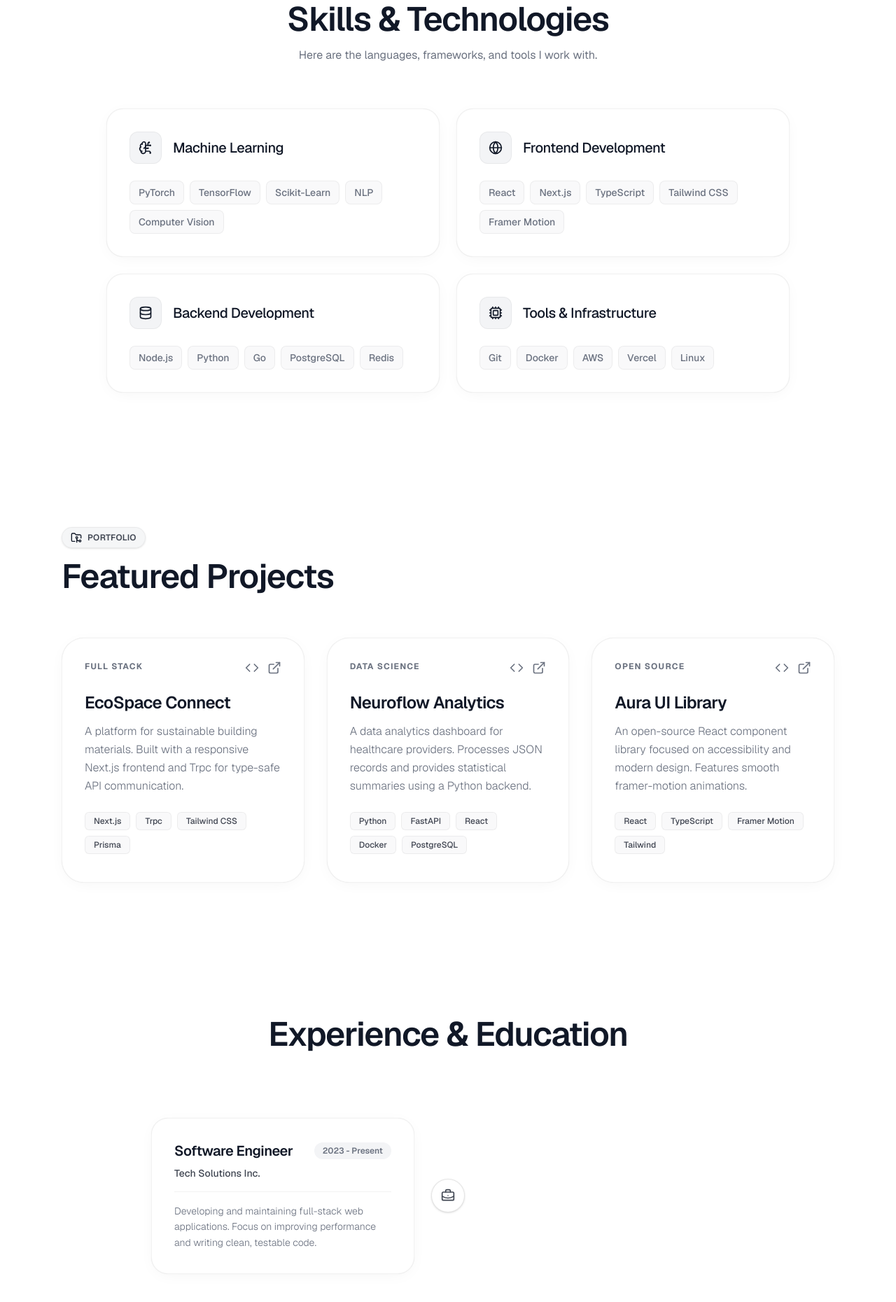
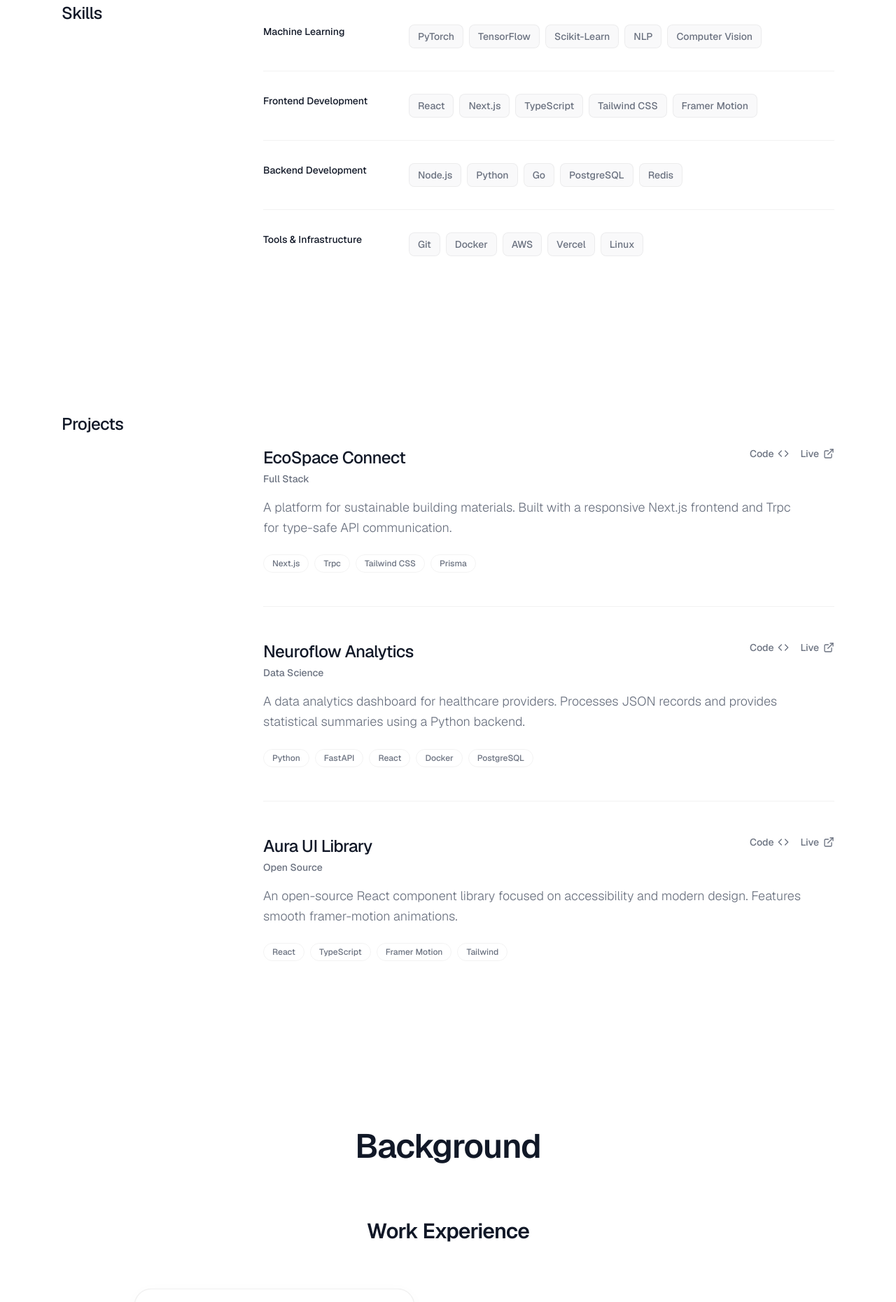
Before and after one commit to Rahulbiradar9/Rahul-Portfolio, a Next.js app: page / in a window 1280 px wide. Shown: the part 1540-3400 px from the top of the page at 70% size. Built offline with nearby package versions, Linux system fonts and the light colour scheme.

Commit message:
work exp & education animation

```diff
--- a/src/components/Experience.tsx
+++ b/src/components/Experience.tsx
@@ -4,23 +4,23 @@ import { motion, useScroll, useSpring } from "framer-motion";
 import { GraduationCap, BriefcaseBusiness } from "lucide-react";
 import { useRef } from "react";
 
-const experienceData = [
+const workData = [
   {
-    type: "work",
     title: "Software Engineer",
     organization: "Tech Solutions Inc.",
     date: "2023 - Present",
     description: "Developing and maintaining full-stack web applications. Focus on improving performance and writing clean, testable code.",
   },
   {
-    type: "work",
     title: "Frontend Developer",
     organization: "Creative Agency",
     date: "2021 - 2023",
     description: "Built responsive client websites and internal marketing dashboards using React.js and Tailwind CSS.",
   },
+];
+
+const educationData = [
   {
-    type: "education",
     title: "B.S. Computer Science",
     organization: "State University",
     date: "2017 - 2021",
@@ -28,7 +28,7 @@ const experienceData = [
   },
 ];
 
-export function Experience() {
+function TimelineSection({ title, data, Icon }: { title: string, data: any[], Icon: any }) {
   const containerRef = useRef<HTMLDivElement>(null);
 
   const { scrollYProgress } = useScroll({
@@ -43,26 +43,23 @@ export function Experience() {
   });
 
   return (
-    <section id="experience" className="py-24 relative bg-background">
-      <div className="container mx-auto px-6 max-w-4xl">
-        <div className="mb-24 space-y-4">
-          <motion.h2
+    <div className="mb-24 last:mb-0">
+      <motion.h3
         initial={{ opacity: 0, y: 20 }}
         whileInView={{ opacity: 1, y: 0 }}
         viewport={{ once: true }}
-            className="text-3xl md:text-5xl font-semibold tracking-tight text-foreground text-center"
+        className="text-2xl md:text-3xl font-semibold tracking-tight text-foreground text-center mb-16"
       >
-            Experience & Education
-          </motion.h2>
-        </div>
+        {title}
+      </motion.h3>
 
-        <div ref={containerRef} className="space-y-12 relative">
+      <div ref={containerRef} className="space-y-12 relative max-w-4xl mx-auto">
         <motion.div
           className="absolute top-0 bottom-0 left-[23px] md:left-1/2 w-[2px] bg-black/10 dark:bg-white/10 origin-top rounded-full"
           style={{ scaleY }}
         />
 
-          {experienceData.map((item, index) => (
+        {data.map((item, index) => (
           <motion.div
             key={index}
             initial={{ opacity: 0, y: 20 }}
@@ -74,11 +71,7 @@ export function Experience() {
             <div
               className="flex items-center justify-center w-12 h-12 rounded-full border border-black/10 dark:border-white/10 bg-background shadow-sm shrink-0 z-10 md:absolute md:-translate-x-1/2 md:left-1/2"
             >
-                {item.type === "work" ? (
-                  <BriefcaseBusiness className="w-5 h-5 text-foreground opacity-80" />
-                ) : (
-                  <GraduationCap className="w-5 h-5 text-foreground opacity-80" />
-                )}
+              <Icon className="w-5 h-5 text-foreground opacity-80" />
             </div>
 
             <motion.div
@@ -86,12 +79,12 @@ export function Experience() {
               className="w-[calc(100%-4rem)] md:w-[calc(50%-3rem)] p-8 rounded-3xl bg-card border border-black/5 dark:border-white/10 shadow-[var(--shadow-apple)] transition-all duration-300"
             >
               <div className="flex flex-col xl:flex-row xl:items-center justify-between mb-2">
-                  <h3 className="text-xl font-semibold text-foreground tracking-tight">{item.title}</h3>
+                <h4 className="text-xl font-semibold text-foreground tracking-tight">{item.title}</h4>
                 <span className="text-xs font-semibold text-muted-foreground bg-muted px-3 py-1 rounded-full w-fit mt-2 xl:mt-0">
                   {item.date}
                 </span>
               </div>
-                <h4 className="text-sm font-medium text-foreground opacity-80 mb-4">{item.organization}</h4>
+              <h5 className="text-sm font-medium text-foreground opacity-80 mb-4">{item.organization}</h5>
               <p className="text-muted-foreground leading-relaxed text-sm font-light border-t border-black/5 dark:border-white/5 pt-4">
                 {item.description}
               </p>
@@ -100,6 +93,28 @@ export function Experience() {
         ))}
       </div>
     </div>
+  );
+}
+
+export function Experience() {
+  return (
+    <section id="experience" className="py-24 relative bg-background">
+      <div className="container mx-auto px-6 max-w-6xl">
+        <div className="mb-20 space-y-4">
+          <motion.h2
+            initial={{ opacity: 0, y: 20 }}
+            whileInView={{ opacity: 1, y: 0 }}
+            viewport={{ once: true }}
+            className="text-3xl md:text-5xl font-semibold tracking-tight text-foreground text-center"
+          >
+            Background
+          </motion.h2>
+        </div>
+
+        <TimelineSection title="Work Experience" data={workData} Icon={BriefcaseBusiness} />
+        <TimelineSection title="Education" data={educationData} Icon={GraduationCap} />
+
+      </div>
     </section>
   );
 }
--- a/src/components/Projects.tsx
+++ b/src/components/Projects.tsx
@@ -1,7 +1,7 @@
 "use client";
 
 import { motion } from "framer-motion";
-import { FolderGit2, ExternalLink, Code } from "lucide-react";
+import { ExternalLink, Code } from "lucide-react";
 import Link from "next/link";
 
 const projects = [
@@ -38,73 +38,62 @@ export function Projects() {
   return (
     <section id="projects" className="py-24 relative bg-background">
       <div className="container mx-auto px-6 max-w-6xl">
-        <div className="mb-16 space-y-4">
         <motion.div
-            initial={{ opacity: 0, y: 20 }}
+          initial={{ opacity: 0, y: 30 }}
           whileInView={{ opacity: 1, y: 0 }}
-            viewport={{ once: true }}
-            className="inline-flex items-center gap-2 px-3 py-1.5 rounded-full border border-black/5 dark:border-white/10 bg-muted/80 backdrop-blur-sm shadow-sm"
+          viewport={{ once: true, margin: "-100px" }}
+          transition={{ duration: 0.8, ease: [0.16, 1, 0.3, 1] }}
+          className="grid grid-cols-1 md:grid-cols-12 gap-8 md:gap-12 items-start"
         >
-            <FolderGit2 className="w-4 h-4 text-foreground text-opacity-70" />
-            <span className="text-xs font-semibold tracking-wide text-foreground uppercase opacity-80">Portfolio</span>
-          </motion.div>
-          <motion.h2
-            initial={{ opacity: 0, y: 20 }}
-            whileInView={{ opacity: 1, y: 0 }}
-            viewport={{ once: true }}
-            transition={{ delay: 0.1 }}
-            className="text-4xl md:text-5xl font-semibold tracking-tight text-foreground"
-          >
-            Featured Projects
-          </motion.h2>
+          <div className="md:col-span-4 lg:col-span-3">
+            <h2 className="text-xl md:text-2xl font-medium text-foreground tracking-tight sticky top-24">
+              Projects
+            </h2>
           </div>
 
-        <div className="grid grid-cols-1 md:grid-cols-2 lg:grid-cols-3 gap-8">
-          {projects.map((project, i) => (
-            <motion.div
+          <div className="md:col-span-8 lg:col-span-9 flex flex-col">
+            {projects.map((project) => (
+              <div
                 key={project.id}
-              initial={{ opacity: 0, y: 30 }}
-              whileInView={{ opacity: 1, y: 0 }}
-              viewport={{ once: true, margin: "-50px" }}
-              transition={{ duration: 0.6, delay: i * 0.1, ease: [0.16, 1, 0.3, 1] }}
-              whileHover={{ y: -6, boxShadow: "var(--shadow-apple-hover)" }}
-              className="group h-full flex flex-col justify-between p-8 rounded-[2rem] bg-card border border-black/5 dark:border-white/10 shadow-[var(--shadow-apple)] transition-all duration-300 relative overflow-hidden"
+                className="py-12 border-b border-black/5 dark:border-white/5 last:border-0 group"
               >
+                <div className="flex flex-col md:flex-row md:justify-between md:items-start gap-4 mb-4">
                   <div>
-                <div className="flex justify-between items-start mb-6">
-                  <span className="text-xs font-bold text-muted-foreground tracking-widest uppercase">
+                    <h3 className="text-2xl font-medium text-foreground tracking-tight group-hover:text-muted-foreground transition-colors">
+                      {project.title}
+                    </h3>
+                    <span className="text-sm font-medium text-muted-foreground mt-1 block">
                       {project.category}
                     </span>
-                  <div className="flex gap-3 text-muted-foreground">
-                    <Link href={project.github} className="hover:text-foreground transition-colors">
-                      <Code className="w-5 h-5" />
+                  </div>
+                  <div className="flex gap-4 text-muted-foreground">
+                    <Link href={project.github} className="hover:text-foreground transition-colors flex items-center gap-1.5 text-sm font-medium">
+                      Code <Code className="w-4 h-4" />
                     </Link>
-                    <Link href={project.live} className="hover:text-foreground transition-colors">
-                      <ExternalLink className="w-5 h-5" />
+                    <Link href={project.live} className="hover:text-foreground transition-colors flex items-center gap-1.5 text-sm font-medium">
+                      Live <ExternalLink className="w-4 h-4" />
                     </Link>
                   </div>
                 </div>
 
-                <h3 className="text-2xl font-semibold mb-3 text-foreground tracking-tight">
-                  {project.title}
-                </h3>
-                <p className="text-muted-foreground leading-relaxed mb-6 font-light">
+                <p className="text-lg leading-relaxed text-muted-foreground font-light mb-6 md:max-w-3xl">
                   {project.description}
                 </p>
-                <div className="flex flex-wrap gap-2 mb-2">
+
+                <div className="flex flex-wrap gap-2">
                   {project.tech.map((t) => (
                     <span
                       key={t}
-                      className="px-3 py-1 text-xs font-medium bg-muted/50 text-foreground/80 rounded-md border border-black/5 dark:border-white/5"
+                      className="px-3 py-1 text-xs font-medium text-muted-foreground border border-black/5 dark:border-white/5 rounded-full"
                     >
                       {t}
                     </span>
                   ))}
                 </div>
               </div>
-            </motion.div>
             ))}
           </div>
+        </motion.div>
       </div>
     </section>
   );
--- a/src/components/Skills.tsx
+++ b/src/components/Skills.tsx
@@ -1,27 +1,22 @@
 "use client";
 
 import { motion } from "framer-motion";
-import { BrainCircuit, Database, Globe, Cpu } from "lucide-react";
 
 const skillCategories = [
   {
     title: "Machine Learning",
-    icon: <BrainCircuit className="w-5 h-5 text-foreground" />,
     skills: ["PyTorch", "TensorFlow", "Scikit-Learn", "NLP", "Computer Vision"],
   },
   {
     title: "Frontend Development",
-    icon: <Globe className="w-5 h-5 text-foreground" />,
     skills: ["React", "Next.js", "TypeScript", "Tailwind CSS", "Framer Motion"],
   },
   {
     title: "Backend Development",
-    icon: <Database className="w-5 h-5 text-foreground" />,
     skills: ["Node.js", "Python", "Go", "PostgreSQL", "Redis"],
   },
   {
     title: "Tools & Infrastructure",
-    icon: <Cpu className="w-5 h-5 text-foreground" />,
     skills: ["Git", "Docker", "AWS", "Vercel", "Linux"],
   }
 ];
@@ -29,45 +24,30 @@ const skillCategories = [
 export function Skills() {
   return (
     <section id="skills" className="py-24 relative bg-background">
-      <div className="container mx-auto px-6 max-w-5xl">
-        <div className="mb-16 space-y-4 text-center">
-          <motion.h2
-            initial={{ opacity: 0, y: 20 }}
+      <div className="container mx-auto px-6 max-w-6xl">
+        <motion.div
+          initial={{ opacity: 0, y: 30 }}
           whileInView={{ opacity: 1, y: 0 }}
-            viewport={{ once: true }}
-            className="text-3xl md:text-5xl font-semibold tracking-tight text-foreground"
+          viewport={{ once: true, margin: "-100px" }}
+          transition={{ duration: 0.8, ease: [0.16, 1, 0.3, 1] }}
+          className="grid grid-cols-1 md:grid-cols-12 gap-8 md:gap-12 items-start"
         >
-            Skills & Technologies
-          </motion.h2>
-          <motion.p
-            initial={{ opacity: 0, y: 20 }}
-            whileInView={{ opacity: 1, y: 0 }}
-            viewport={{ once: true }}
-            transition={{ delay: 0.1 }}
-            className="text-muted-foreground"
-          >
-            Here are the languages, frameworks, and tools I work with.
-          </motion.p>
+          <div className="md:col-span-4 lg:col-span-3">
+            <h2 className="text-xl md:text-2xl font-medium text-foreground tracking-tight sticky top-24">
+              Skills
+            </h2>
           </div>
 
-        <div className="grid grid-cols-1 md:grid-cols-2 gap-6">
+          <div className="md:col-span-8 lg:col-span-9 flex flex-col">
             {skillCategories.map((cat, i) => (
-            <motion.div
+              <div
                 key={cat.title}
-              initial={{ opacity: 0, y: 30 }}
-              whileInView={{ opacity: 1, y: 0 }}
-              viewport={{ once: true, margin: "-50px" }}
-              transition={{ duration: 0.6, delay: i * 0.1, ease: [0.16, 1, 0.3, 1] }}
-              whileHover={{ y: -5, boxShadow: "var(--shadow-apple-hover)" }}
-              className="p-8 rounded-3xl bg-card border border-black/5 dark:border-white/10 shadow-[var(--shadow-apple)] transition-shadow duration-300"
+                className="py-8 border-b border-black/5 dark:border-white/5 last:border-0 grid grid-cols-1 sm:grid-cols-4 gap-4 items-start"
               >
-              <div className="flex items-center gap-4 mb-6">
-                <div className="p-3 rounded-xl bg-muted border border-black/5 dark:border-white/5">
-                  {cat.icon}
+                <div className="sm:col-span-1">
+                  <h3 className="text-sm font-medium text-foreground">{cat.title}</h3>
                 </div>
-                <h3 className="text-xl font-medium text-foreground tracking-tight">{cat.title}</h3>
-              </div>
-              <div className="flex flex-wrap gap-2">
+                <div className="sm:col-span-3 flex flex-wrap gap-2">
                   {cat.skills.map(skill => (
                     <span
                       key={skill}
@@ -77,9 +57,10 @@ export function Skills() {
                     </span>
                   ))}
                 </div>
-            </motion.div>
+              </div>
             ))}
           </div>
+        </motion.div>
       </div>
     </section>
   );
```
Also changed, not shown: src/components/Contact.tsx (+40 -62 lines). Lines whose indentation alone changed are shown as unchanged.
